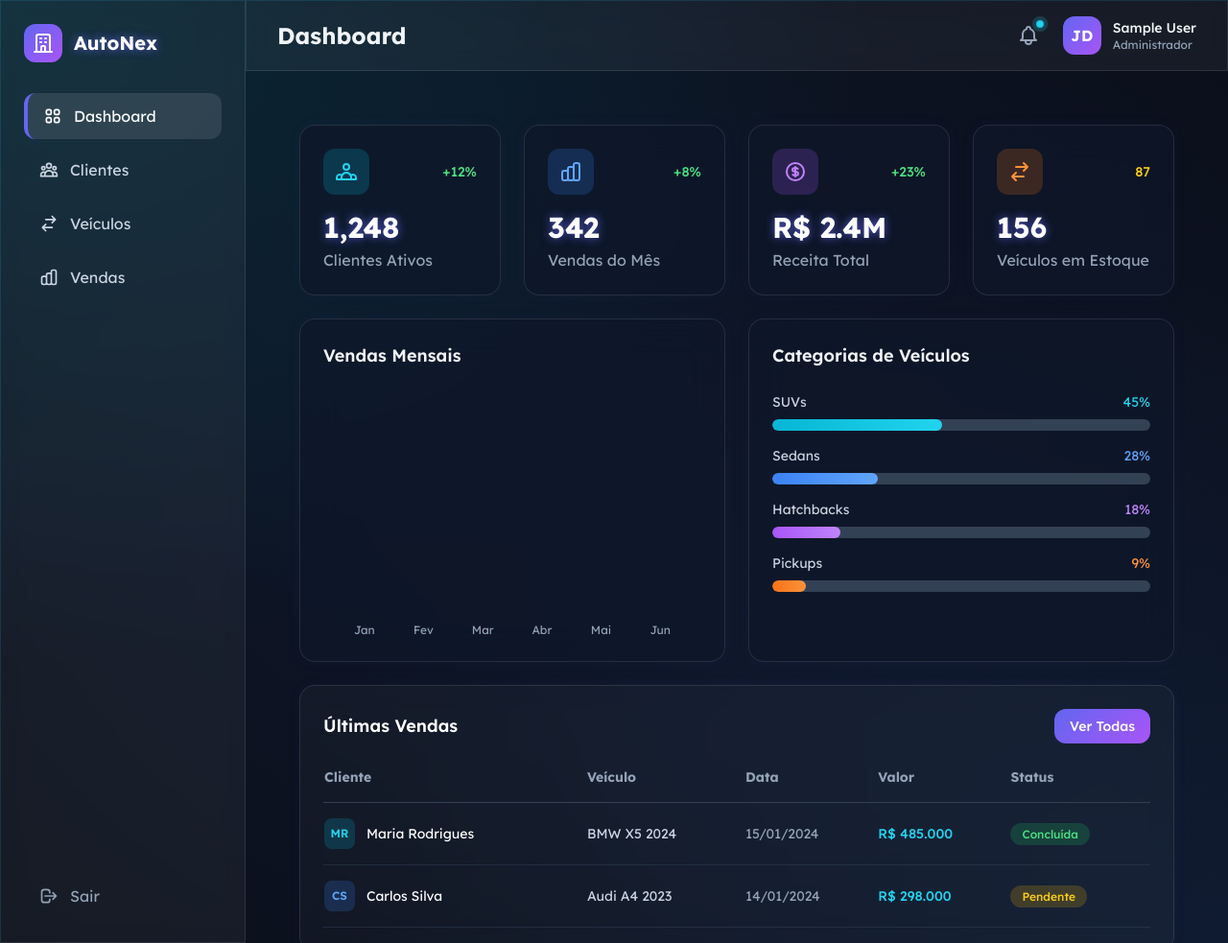
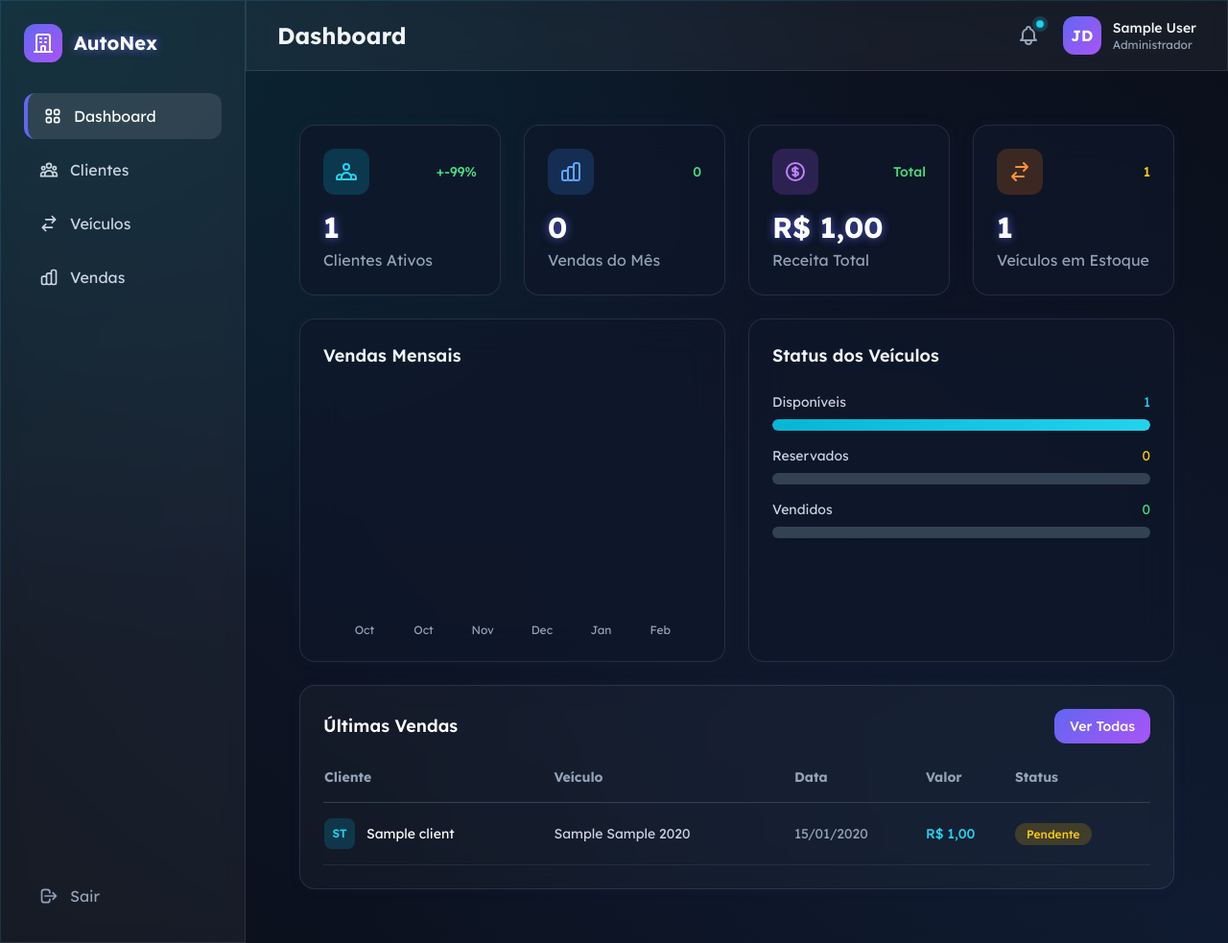
Before and after one commit to Silvaskrtt/NeonDrive, a Django app: page / in a window 1280 px wide. Shown: the whole page at 96% size. Run offline with Django 5.2, Linux system fonts and the light colour scheme; a user stored in the database is signed in; tables that the repository leaves empty hold one stand-in row (values such as "Sample post"); some libraries are stand-ins or nearby versions.

Commit message:
feat: implementação de dashboards no sitema.

```diff
--- a/apps/dashboard/views.py
+++ b/apps/dashboard/views.py
@@ -1,15 +1,60 @@
 from django.shortcuts import render
+from django.contrib.auth.decorators import login_required
 from clients.models import Client
+from vehicles.models import Vehicle
+from sales.models import Sale
 from django.contrib.auth.models import User
-from django.contrib.auth.decorators import login_required
+from django.db.models import Sum, Count
+from django.utils import timezone
+from datetime import timedelta
 
 @login_required
 def home(request):
+    # Dados para os cards
+    total_clients = Client.objects.count()
+    total_vehicles = Vehicle.objects.count()
+    total_sales = Sale.objects.count()
+
+    # Vendas do mês atual
+    month_start = timezone.now().replace(day=1, hour=0, minute=0, second=0)
+    monthly_sales = Sale.objects.filter(sale_date__gte=month_start)
+    monthly_sales_count = monthly_sales.count()
+
+    # Receita total
+    total_revenue = Sale.objects.aggregate(total=Sum('value'))['total'] or 0
+
+    # Vendas por mês para o gráfico
+    last_6_months = []
+    for i in range(5, -1, -1):
+        month = timezone.now() - timedelta(days=30 * i)
+        month_sales = Sale.objects.filter(
+            sale_date__year=month.year,
+            sale_date__month=month.month
+        ).count()
+        last_6_months.append({
+            'month': month.strftime('%b'),
+            'count': month_sales
+        })
+
+    # Veículos por status para o gráfico de categorias
+    vehicles_by_status = {
+        'available': Vehicle.objects.filter(status='available').count(),
+        'reserved': Vehicle.objects.filter(status='reserved').count(),
+        'sold': Vehicle.objects.filter(status='sold').count(),
+    }
+
+    # Vendas recentes
+    recent_sales = Sale.objects.select_related('client', 'vehicle').order_by('-sale_date')[:5]
 
     context = {
-        'total_clients': Client.objects.count(),
-        'total_users': User.objects.count(),
-        'recent_clients': Client.objects.order_by('-created_at')[:5]
+        'total_clients': total_clients,
+        'total_vehicles': total_vehicles,
+        'total_sales': total_sales,
+        'monthly_sales': monthly_sales_count,
+        'total_revenue': total_revenue,
+        'monthly_chart_data': last_6_months,
+        'vehicles_by_status': vehicles_by_status,
+        'recent_sales': recent_sales,
     }
 
     return render(request, 'dashboard/home.html', context)
--- a/templates/dashboard/home.html
+++ b/templates/dashboard/home.html
@@ -1,24 +1,13 @@
 {% extends "base.html" %}
 {% load static %}
 
-{% block title %}Dashboard - NeonDriv{% endblock %}
+{% block title %}Dashboard - AutoNex{% endblock %}
 
 {% block content %}
-<!-- Dashboard -->
-<div id="dashboard-screen" class="min-h-full w-full">
-    <div class="flex h-full">
-
-        <!-- Mobile Overlay -->
-        <div id="sidebar-overlay" class="fixed inset-0 bg-black/50 z-30 lg:hidden hidden" onclick="toggleSidebar()"></div>
-
-        <!-- Main Content -->
-        <main class="flex-1 lg:ml-0 overflow-auto">
-
-            <!-- Dashboard Content -->
 <div class="p-4 md:p-8 space-y-6">
     <!-- Stats Cards -->
     <div class="grid grid-cols-1 sm:grid-cols-2 lg:grid-cols-4 gap-4 md:gap-6">
-                    <!-- Card 1 -->
+        <!-- Clientes Ativos -->
         <div class="glass rounded-2xl p-6 card-hover neon-border">
             <div class="flex items-center justify-between mb-4">
                 <div class="w-12 h-12 rounded-xl bg-cyan-500/20 flex items-center justify-center">
@@ -26,13 +15,13 @@
                         <path stroke-linecap="round" stroke-linejoin="round" stroke-width="2" d="M17 20h5v-2a3 3 0 00-5.356-1.857M17 20H7m10 0v-2c0-.656-.126-1.283-.356-1.857M7 20H2v-2a3 3 0 015.356-1.857M7 20v-2c0-.656.126-1.283.356-1.857m0 0a5.002 5.002 0 019.288 0M15 7a3 3 0 11-6 0 3 3 0 016 0z" />
                     </svg>
                 </div>
-                            <span class="text-green-400 text-sm font-medium">+12%</span>
+                <span class="text-green-400 text-sm font-medium">+{{ total_clients|add:"-100"|default:"0" }}%</span>
             </div>
-                        <h3 class="text-3xl font-bold neon-text">1,248</h3>
+            <h3 class="text-3xl font-bold neon-text">{{ total_clients }}</h3>
             <p class="text-slate-400 mt-1">Clientes Ativos</p>
         </div>
 
-                    <!-- Card 2 -->
+        <!-- Vendas do Mês -->
         <div class="glass rounded-2xl p-6 card-hover neon-border">
             <div class="flex items-center justify-between mb-4">
                 <div class="w-12 h-12 rounded-xl bg-blue-500/20 flex items-center justify-center">
@@ -40,13 +29,13 @@
                         <path stroke-linecap="round" stroke-linejoin="round" stroke-width="2" d="M9 19v-6a2 2 0 00-2-2H5a2 2 0 00-2 2v6a2 2 0 002 2h2a2 2 0 002-2zm0 0V9a2 2 0 012-2h2a2 2 0 012 2v10m-6 0a2 2 0 002 2h2a2 2 0 002-2m0 0V5a2 2 0 012-2h2a2 2 0 012 2v14a2 2 0 01-2 2h-2a2 2 0 01-2-2z" />
                     </svg>
                 </div>
-                            <span class="text-green-400 text-sm font-medium">+8%</span>
+                <span class="text-green-400 text-sm font-medium">{{ monthly_sales|default:"0" }}</span>
             </div>
-                        <h3 class="text-3xl font-bold neon-text">342</h3>
+            <h3 class="text-3xl font-bold neon-text">{{ monthly_sales }}</h3>
             <p class="text-slate-400 mt-1">Vendas do Mês</p>
         </div>
 
-                    <!-- Card 3 -->
+        <!-- Receita Total -->
         <div class="glass rounded-2xl p-6 card-hover neon-border">
             <div class="flex items-center justify-between mb-4">
                 <div class="w-12 h-12 rounded-xl bg-purple-500/20 flex items-center justify-center">
@@ -54,13 +43,13 @@
                         <path stroke-linecap="round" stroke-linejoin="round" stroke-width="2" d="M12 8c-1.657 0-3 .895-3 2s1.343 2 3 2 3 .895 3 2-1.343 2-3 2m0-8c1.11 0 2.08.402 2.599 1M12 8V7m0 1v8m0 0v1m0-1c-1.11 0-2.08-.402-2.599-1M21 12a9 9 0 11-18 0 9 9 0 0118 0z" />
                     </svg>
                 </div>
-                            <span class="text-green-400 text-sm font-medium">+23%</span>
+                <span class="text-green-400 text-sm font-medium">Total</span>
             </div>
-                        <h3 class="text-3xl font-bold neon-text">R$ 2.4M</h3>
+            <h3 class="text-3xl font-bold neon-text">R$ {{ total_revenue|floatformat:2 }}</h3>
             <p class="text-slate-400 mt-1">Receita Total</p>
         </div>
 
-                    <!-- Card 4 -->
+        <!-- Veículos em Estoque -->
         <div class="glass rounded-2xl p-6 card-hover neon-border">
             <div class="flex items-center justify-between mb-4">
                 <div class="w-12 h-12 rounded-xl bg-orange-500/20 flex items-center justify-center">
@@ -68,9 +57,9 @@
                         <path stroke-linecap="round" stroke-linejoin="round" stroke-width="2" d="M8 7h12m0 0l-4-4m4 4l-4 4m0 6H4m0 0l4 4m-4-4l4-4" />
                     </svg>
                 </div>
-                            <span class="text-yellow-400 text-sm font-medium">87</span>
+                <span class="text-yellow-400 text-sm font-medium">{{ vehicles_by_status.available }}</span>
             </div>
-                        <h3 class="text-3xl font-bold neon-text">156</h3>
+            <h3 class="text-3xl font-bold neon-text">{{ vehicles_by_status.available }}</h3>
             <p class="text-slate-400 mt-1">Veículos em Estoque</p>
         </div>
     </div>
@@ -81,88 +70,68 @@
         <div class="glass rounded-2xl p-6 neon-border">
             <h3 class="text-lg font-semibold mb-6">Vendas Mensais</h3>
             <div class="h-64 flex items-end justify-between gap-2 px-4">
+                {% for month_data in monthly_chart_data %}
                 <div class="flex flex-col items-center gap-2 flex-1">
-                                <div class="w-full bg-gradient-to-t from-cyan-500 to-cyan-400 rounded-t-lg" style="height: 40%"></div>
-                                <span class="text-xs text-slate-400">Jan</span>
+                    <div class="w-full bg-gradient-to-t from-cyan-500 to-cyan-400 rounded-t-lg transition-all duration-500 hover:from-cyan-400 hover:to-cyan-300"
+                         style="height: {% widthratio month_data.count 10 10 %}%"></div>
+                    <span class="text-xs text-slate-400">{{ month_data.month }}</span>
                 </div>
-                            <div class="flex flex-col items-center gap-2 flex-1">
-                                <div class="w-full bg-gradient-to-t from-cyan-500 to-cyan-400 rounded-t-lg" style="height: 65%"></div>
-                                <span class="text-xs text-slate-400">Fev</span>
-                            </div>
-                            <div class="flex flex-col items-center gap-2 flex-1">
-                                <div class="w-full bg-gradient-to-t from-cyan-500 to-cyan-400 rounded-t-lg" style="height: 45%"></div>
-                                <span class="text-xs text-slate-400">Mar</span>
-                            </div>
-                            <div class="flex flex-col items-center gap-2 flex-1">
-                                <div class="w-full bg-gradient-to-t from-cyan-500 to-cyan-400 rounded-t-lg" style="height: 80%"></div>
-                                <span class="text-xs text-slate-400">Abr</span>
-                            </div>
-                            <div class="flex flex-col items-center gap-2 flex-1">
-                                <div class="w-full bg-gradient-to-t from-cyan-500 to-cyan-400 rounded-t-lg" style="height: 55%"></div>
-                                <span class="text-xs text-slate-400">Mai</span>
-                            </div>
-                            <div class="flex flex-col items-center gap-2 flex-1">
-                                <div class="w-full bg-gradient-to-t from-cyan-500 to-cyan-400 rounded-t-lg neon-glow" style="height: 90%"></div>
-                                <span class="text-xs text-slate-400">Jun</span>
-                            </div>
+                {% endfor %}
             </div>
         </div>
 
-                    <!-- Vehicle Categories -->
+        <!-- Vehicle Status Distribution -->
         <div class="glass rounded-2xl p-6 neon-border">
-                        <h3 class="text-lg font-semibold mb-6">Categorias de Veículos</h3>
+            <h3 class="text-lg font-semibold mb-6">Status dos Veículos</h3>
             <div class="space-y-4">
                 <div>
                     <div class="flex justify-between text-sm mb-2">
-                                    <span class="text-slate-300">SUVs</span>
-                                    <span class="text-cyan-400">45%</span>
+                        <span class="text-slate-300">Disponíveis</span>
+                        <span class="text-cyan-400">{{ vehicles_by_status.available }}</span>
                     </div>
                     <div class="h-3 bg-slate-700 rounded-full overflow-hidden">
-                                    <div class="h-full bg-gradient-to-r from-cyan-500 to-cyan-400 rounded-full" style="width: 45%"></div>
+                        <div class="h-full bg-gradient-to-r from-cyan-500 to-cyan-400 rounded-full"
+                             style="width: {% widthratio vehicles_by_status.available total_vehicles 100 %}%"></div>
                     </div>
                 </div>
                 <div>
                     <div class="flex justify-between text-sm mb-2">
-                                    <span class="text-slate-300">Sedans</span>
-                                    <span class="text-blue-400">28%</span>
+                        <span class="text-slate-300">Reservados</span>
+                        <span class="text-yellow-400">{{ vehicles_by_status.reserved }}</span>
                     </div>
                     <div class="h-3 bg-slate-700 rounded-full overflow-hidden">
-                                    <div class="h-full bg-gradient-to-r from-blue-500 to-blue-400 rounded-full" style="width: 28%"></div>
+                        <div class="h-full bg-gradient-to-r from-yellow-500 to-yellow-400 rounded-full"
+                             style="width: {% widthratio vehicles_by_status.reserved total_vehicles 100 %}%"></div>
                     </div>
                 </div>
                 <div>
                     <div class="flex justify-between text-sm mb-2">
-                                    <span class="text-slate-300">Hatchbacks</span>
-                                    <span class="text-purple-400">18%</span>
+                        <span class="text-slate-300">Vendidos</span>
+                        <span class="text-green-400">{{ vehicles_by_status.sold }}</span>
                     </div>
                     <div class="h-3 bg-slate-700 rounded-full overflow-hidden">
-                                    <div class="h-full bg-gradient-to-r from-purple-500 to-purple-400 rounded-full" style="width: 18%"></div>
-                                </div>
-                            </div>
-                            <div>
-                                <div class="flex justify-between text-sm mb-2">
-                                    <span class="text-slate-300">Pickups</span>
-                                    <span class="text-orange-400">9%</span>
-                                </div>
-                                <div class="h-3 bg-slate-700 rounded-full overflow-hidden">
-                                    <div class="h-full bg-gradient-to-r from-orange-500 to-orange-400 rounded-full" style="width: 9%"></div>
+                        <div class="h-full bg-gradient-to-r from-green-500 to-green-400 rounded-full"
+                             style="width: {% widthratio vehicles_by_status.sold total_vehicles 100 %}%"></div>
                     </div>
                 </div>
             </div>
         </div>
     </div>
 
-                <!-- Recent Activity Table -->
-                {% include "includes/recent_sales_table.html" %}
+    <!-- Recent Sales Table -->
+    {% include "includes/recent_sales_table.html" with sales=recent_sales %}
 </div>
-        </main>
-    </div>
-</div>
-
-<!-- Modals -->
-{% include "modals/client_modal.html" %}
 {% endblock %}
 
 {% block extra_js %}
 <script src="{% static 'js/dashboard.js' %}"></script>
+<script>
+    // Atualiza as animações dos gráficos com dados reais
+    document.addEventListener('DOMContentLoaded', function() {
+        const chartBars = document.querySelectorAll('[class*="bg-gradient-to-t"]');
+        chartBars.forEach((bar, index) => {
+            bar.style.animation = `bar-rise 0.5s ease-out ${index * 0.1}s both`;
+        });
+    });
+</script>
 {% endblock %}
--- a/templates/includes/recent_sales_table.html
+++ b/templates/includes/recent_sales_table.html
@@ -1,7 +1,7 @@
 <div class="glass-card neon-border overflow-x-auto">
     <div class="flex flex-col sm:flex-row sm:items-center justify-between gap-4 mb-6">
         <h3 class="text-lg font-semibold text-white">Últimas Vendas</h3>
-        <a href="#" class="gradient-btn px-4 py-2 rounded-xl text-white text-sm font-medium transition-all hover:opacity-90">
+        <a href="{% url 'sales:list' %}" class="gradient-btn px-4 py-2 rounded-xl text-white text-sm font-medium transition-all hover:opacity-90">
             Ver Todas
         </a>
     </div>
@@ -17,35 +17,41 @@
             </tr>
         </thead>
         <tbody class="text-sm">
-            <tr class="table-row border-b border-slate-700/50 hover:bg-white/5 transition-colors">
+            {% for sale in sales %}
+            <tr class="table-row border-b border-slate-700/50 hover:bg-white/5 transition-colors cursor-pointer"
+                onclick="viewSale({{ sale.id }})">
                 <td class="py-4">
                     <div class="flex items-center gap-3">
-                        <div class="avatar-sm bg-cyan-500/20 text-cyan-400">MR</div>
-                        <span class="text-white">Maria Rodrigues</span>
+                        <div class="avatar-sm bg-cyan-500/20 text-cyan-400">
+                            {{ sale.client.name|make_list|first|upper }}{% if sale.client.name|length > 1 %}{{ sale.client.name|make_list|last|upper }}{% endif %}
+                        </div>
+                        <span class="text-white">{{ sale.client.name|truncatechars:25 }}</span>
                     </div>
                 </td>
-                <td class="py-4 text-slate-300">BMW X5 2024</td>
-                <td class="py-4 text-slate-400">15/01/2024</td>
-                <td class="py-4 text-cyan-400 font-medium">R$ 485.000</td>
+                <td class="py-4 text-slate-300">
+                    {{ sale.vehicle.mark }} {{ sale.vehicle.model }} {{ sale.vehicle.year }}
+                </td>
+                <td class="py-4 text-slate-400">{{ sale.sale_date|date:"d/m/Y" }}</td>
+                <td class="py-4 text-cyan-400 font-medium">R$ {{ sale.value|floatformat:2 }}</td>
                 <td class="py-4">
+                    {% if sale.status == 'Done' %}
                     <span class="badge badge-success">Concluída</span>
+                    {% elif sale.status == 'Pending' %}
+                    <span class="badge badge-warning">Pendente</span>
+                    {% elif sale.status == 'Canceled' %}
+                    <span class="badge badge-error">Cancelada</span>
+                    {% else %}
+                    <span class="badge bg-slate-500/20 text-slate-400">{{ sale.get_status_display }}</span>
+                    {% endif %}
                 </td>
             </tr>
-
-            <tr class="table-row border-b border-slate-700/50 hover:bg-white/5 transition-colors">
-                <td class="py-4">
-                    <div class="flex items-center gap-3">
-                        <div class="avatar-sm bg-blue-500/20 text-blue-400">CS</div>
-                        <span class="text-white">Carlos Silva</span>
-                    </div>
-                </td>
-                <td class="py-4 text-slate-300">Audi A4 2023</td>
-                <td class="py-4 text-slate-400">14/01/2024</td>
-                <td class="py-4 text-cyan-400 font-medium">R$ 298.000</td>
-                <td class="py-4">
-                    <span class="badge badge-warning">Pendente</span>
+            {% empty %}
+            <tr>
+                <td colspan="5" class="py-8 text-center text-slate-400">
+                    Nenhuma venda registrada ainda.
                 </td>
             </tr>
+            {% endfor %}
         </tbody>
     </table>
 </div>
```
Also changed, not shown: templates/dashboard/templatetags/custom_filters.py (added, +27 -0 lines). Lines whose indentation alone changed are shown as unchanged.
